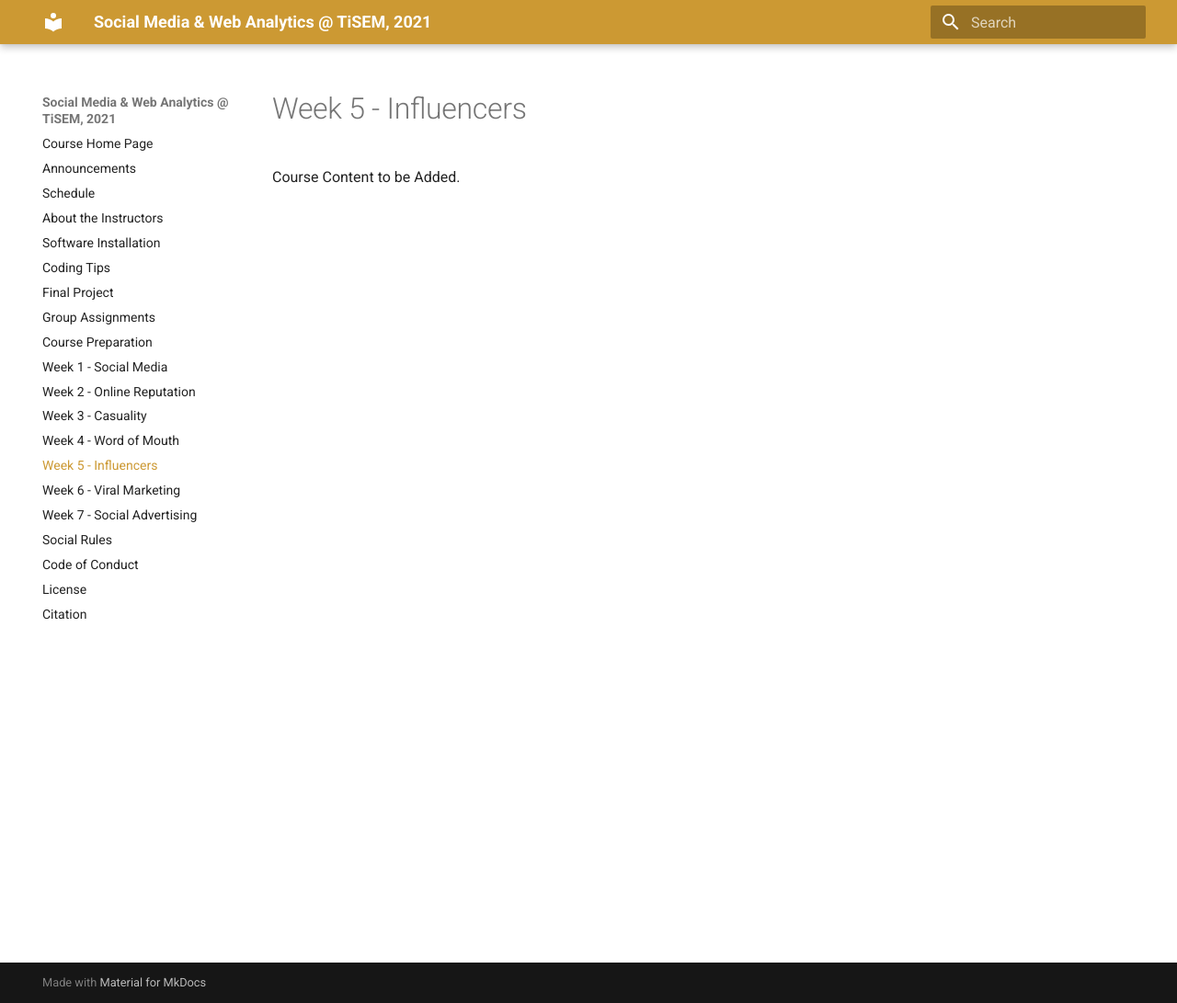
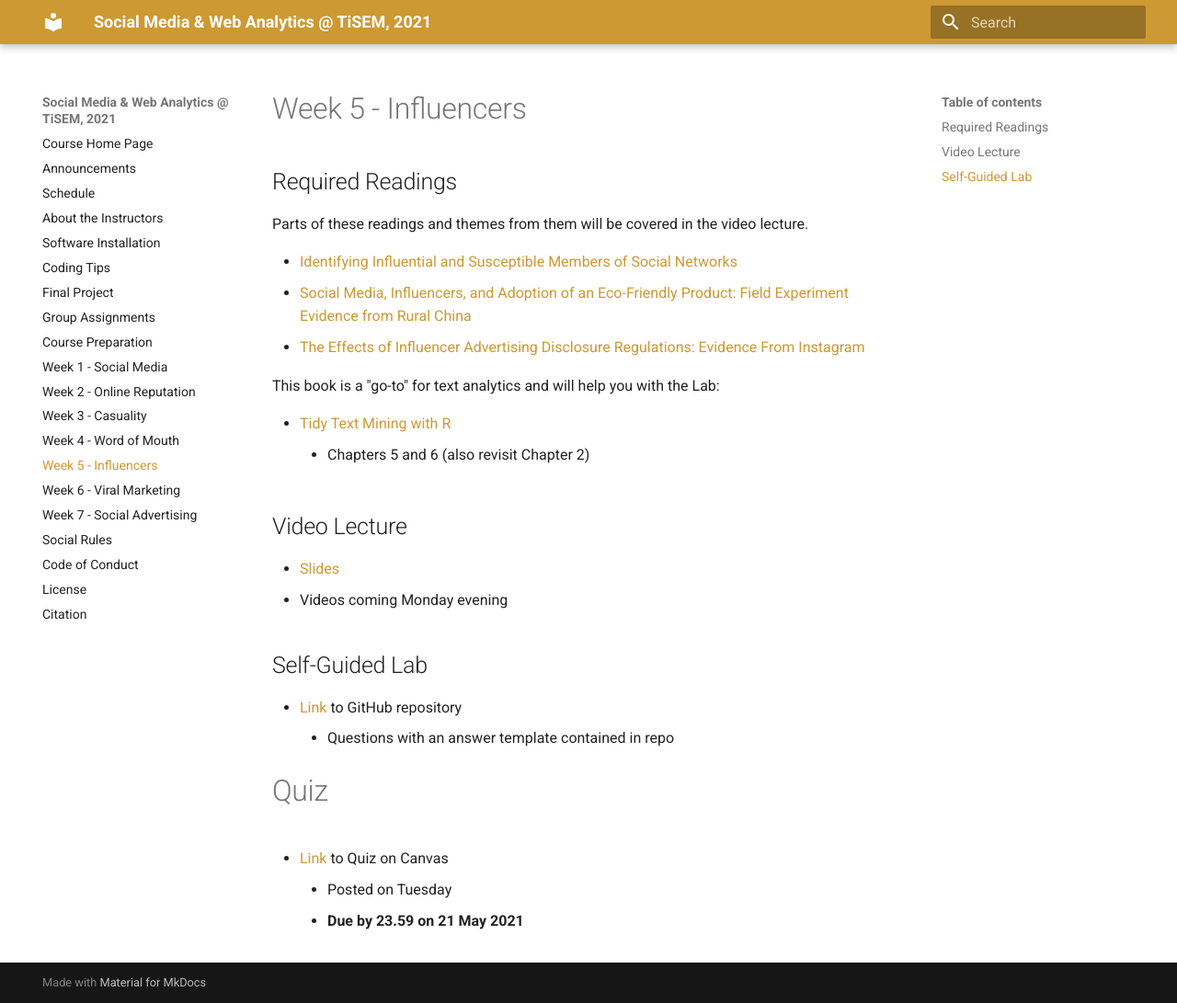
Before and after one commit to tisem-digital-marketing/2021-smwa, an MkDocs documentation site: the page built from docs/week_05.md, in a window 1280 px wide and 1091 px high. Shown: the whole window at 92% size. Built offline with MkDocs 1.6.1 and Material for MkDocs 9.7.7, drawn with Linux system fonts in a browser that asks for light colours; old or Windows-style settings are respelled for this version of MkDocs.

Commit message:
week 5 materials

```diff
--- a/docs/week_05.md
+++ b/docs/week_05.md
@@ -1 +1,40 @@
-Course Content to be Added.
+# Week 5 - Influencers
+
+## Required Readings
+
+Parts of these readings and themes from them will be covered in the video lecture.
+
+* [Identifying Influential and Susceptible Members of Social Networks][aral]
+* [Social Media, Influencers, and Adoption of an Eco-Friendly Product: Field Experiment Evidence from Rural China][zhang]
+* [The Effects of Influencer Advertising Disclosure Regulations: Evidence From Instagram][ershov]
+
+This book is a "go-to" for text analytics and will help you with the Lab:
+
+* [Tidy Text Mining with R][tidytext]
+    * Chapters 5 and 6 (also revisit Chapter 2)
+
+## Video Lecture
+
+* [Slides][lecture-slides-05]
+* Videos coming Monday evening
+<!-- * Videos as a [playlist](https://www.youtube.com/playlist?list=PL9QkA7C7GRGXJkG_ezG3YtI_9mfsn3g2V) -->
+
+## Self-Guided Lab
+
+* [Link][lab-05] to GitHub repository
+    * Questions with an answer template contained in repo
+
+# Quiz
+
+* [Link][quiz-05] to Quiz on Canvas
+    * Posted on Tuesday
+    * **Due by 23.59 on 21 May 2021**
+
+[aral]: https://static1.squarespace.com/static/5e680023bf798b61525c7831/t/5ed0fc2daa179d0d0a3bf5ed/1590754350409/identifying-influential-and-susceptible-members-of-social-networks.pdf
+[zhang]: https://journals.sagepub.com/doi/pdf/10.1177/0022242920985784
+[ershov]: https://www.dropbox.com/s/c6qn4us6gugwqqi/Influencers_ACM_EC_Website.pdf?dl=0
+[tidytext]: https://www.tidytextmining.com/
+
+[quiz-05]: https://tilburguniversity.instructure.com/courses/7508/quizzes
+[lab-05]: https://github.com/tisem-digital-marketing/smwa-lab-05
+[lecture-slides-05]: ../assets/lectures/week-05/week-05-slides.pdf
```
